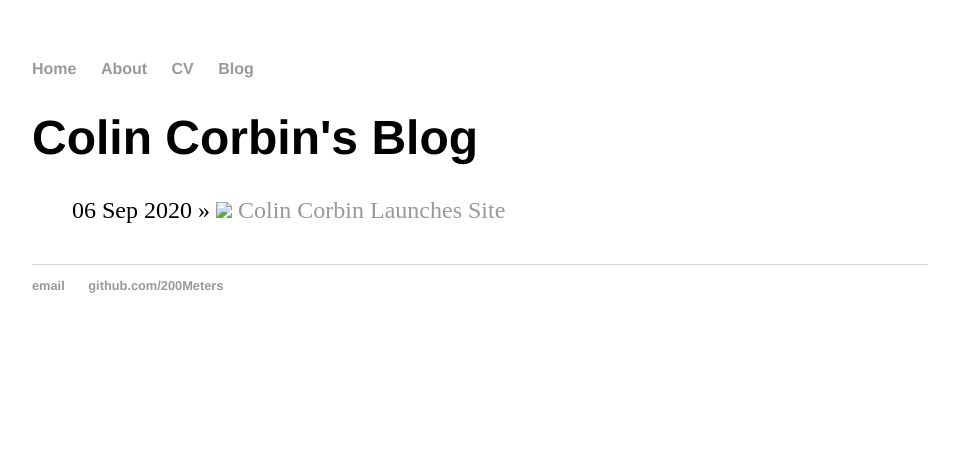
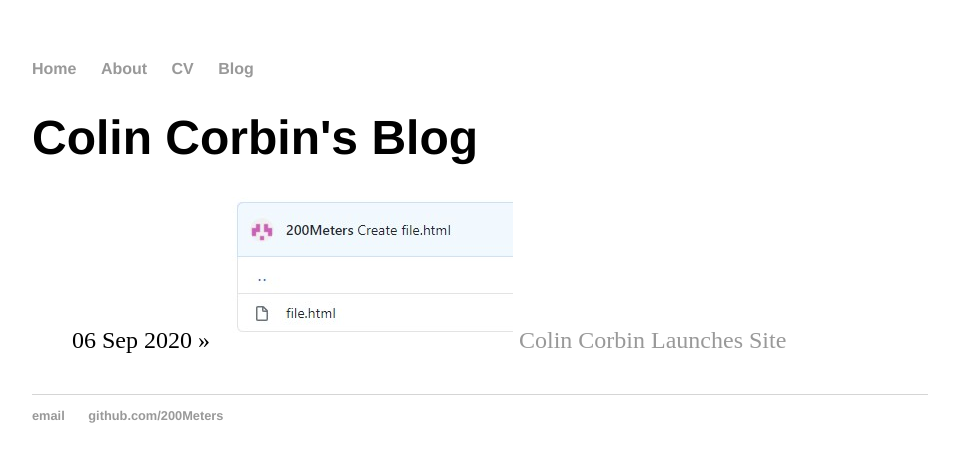
Before and after one commit to 200Meters/200Meters.github.io, a Jekyll site: the page built from blog/index.html, in a window 1280 px wide. Shown: the top 462 px of the page, without its empty margins (160-1119 px from the left). Built offline with Jekyll 4.4.1, drawn with Linux system fonts in a browser that asks for light colours.

Commit message:
Update index.html

```diff
--- a/blog/index.html
+++ b/blog/index.html
@@ -6,6 +6,6 @@
 	<ul class="posts">
 
 	  {% for post in site.posts %}
-	    <li><span>{{ post.date | date_to_string }}</span> » <img src="assets/Test-snip.jpg"> <a href="{{ post.url }}" title="{{ post.title }}">{{ post.title }}</a></li>
+	    <li><span>{{ post.date | date_to_string }}</span> » <img src="../assets/Test-snip.jpg"> <a href="{{ post.url }}" title="{{ post.title }}">{{ post.title }}</a></li>
 	  {% endfor %}
 	</ul>
```
